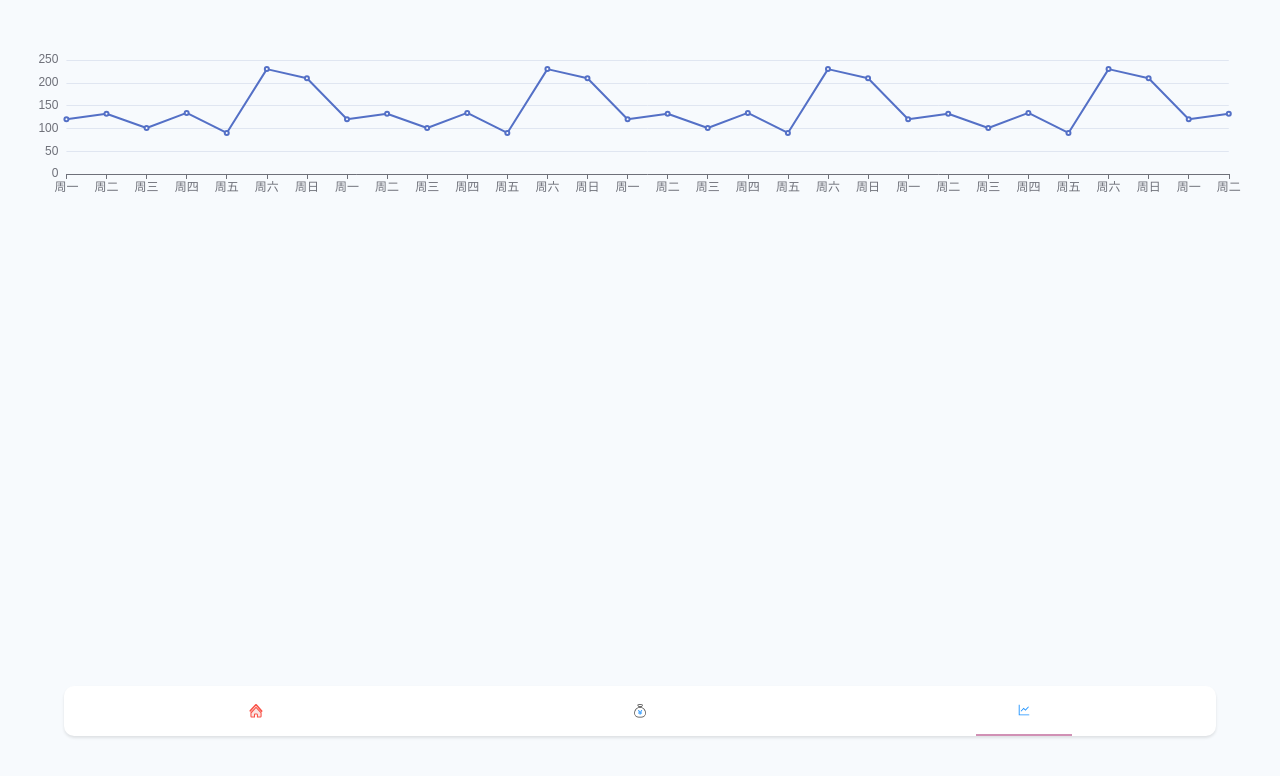
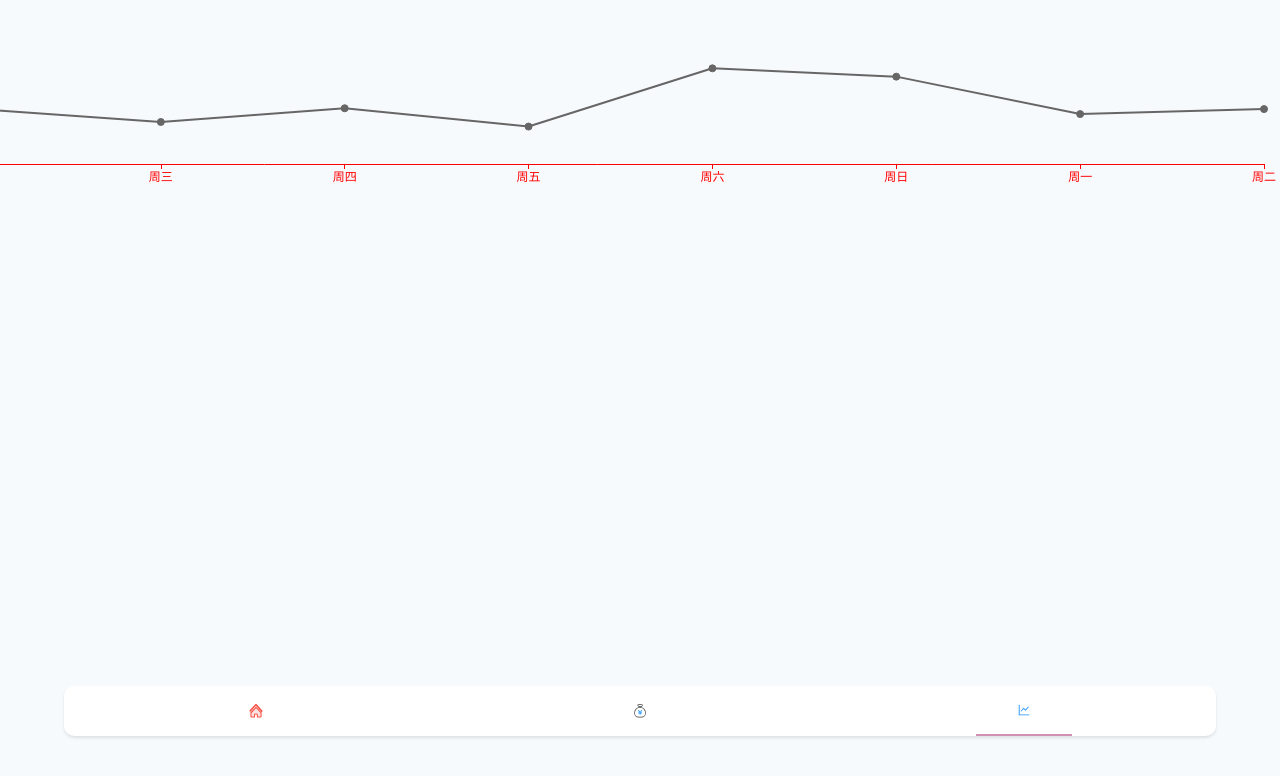
Before and after one commit to aalldd/booking, a Vue app: page /#/charts in a window 1280 px wide. Shown: the top 776 px of the page. Built offline with nearby package versions, Linux system fonts and the light colour scheme.

Commit message:
重构代码，画出了线图

```diff
--- a/src/views/Chart.vue
+++ b/src/views/Chart.vue
@@ -1,10 +1,9 @@
 <template>
   <Layout>
-    <div>
-      <Echarts :options="option"></Echarts>
+    <div class="chartWrapper" ref="chartWrapper">
+      <Echarts class="charts" :options="option"></Echarts>
     </div>
   </Layout>
-
 </template>
 
 <script lang='ts'>
@@ -12,8 +11,9 @@ import Vue from 'vue';
 import {Component} from 'vue-property-decorator';
 import Echarts from './Echarts.vue';
 import Layout from '@/components/statistics/Layout.vue';
+
 @Component({
-  components: {Echarts,Layout}
+  components: {Echarts, Layout}
 })
 export default class Chart extends Vue {
   option = {
@@ -24,27 +24,40 @@ export default class Chart extends Vue {
       data: ['支出', '收入']
     },
     grid: {
-      left: '3%',
-      right: '4%',
-      bottom: '3%',
+      left: 0,
+      right: '16px',
+      bottom: '16px',
       containLabel: true
     },
     xAxis: {
       type: 'category',
       boundaryGap: false,
       data: ['周一', '周二', '周三', '周四', '周五', '周六', '周日',
-             '周一', '周二', '周三', '周四', '周五', '周六', '周日',
-             '周一', '周二', '周三', '周四', '周五', '周六', '周日',
-             '周一', '周二', '周三', '周四', '周五', '周六', '周日',
-             '周一', '周二']
+        '周一', '周二', '周三', '周四', '周五', '周六', '周日',
+        '周一', '周二', '周三', '周四', '周五', '周六', '周日',
+        '周一', '周二', '周三', '周四', '周五', '周六', '周日',
+        '周一', '周二'],
+      axisLine: {
+        lineStyle: {
+          color: 'red'  //x轴坐标的颜色
+        }
+      }
     },
     yAxis: {
-      type: 'value'
+      type: 'value',
+      show: false
     },
     series: [
       {
         type: 'line',
         stack: '总量',
+        symbolSize: 7,
+        symbol: 'circle',
+        itemStyle: {
+          borderWidth: 1,
+          color: '#666',
+          borderColor: '#666'
+        },
         data: [120, 132, 101, 134, 90, 230, 210,
           120, 132, 101, 134, 90, 230, 210,
           120, 132, 101, 134, 90, 230, 210,
@@ -54,10 +67,25 @@ export default class Chart extends Vue {
     ]
   };
 
+  mounted() {
+    const div = (this.$refs.chartWrapper as HTMLDivElement);
+    div.scrollLeft = div.scrollWidth;
+  }
 
 }
 </script>
 
 <style scoped lang='scss'>
+.chartWrapper {
+  overflow: auto;
+
+  .charts {
+    width: 420%;
+  }
+
+  &::-webkit-scrollbar {
+    display: none;
+  }
+}
 
 </style>
```
